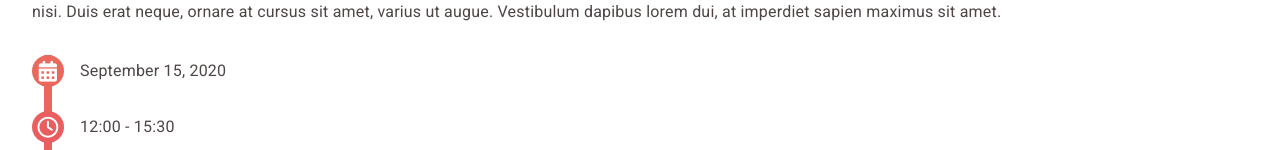
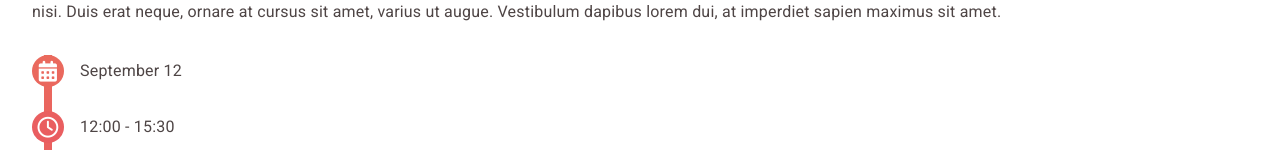
Before and after one commit to jensengbg-johanna-jansson/meetup-ind-assignment, a Vue app: page /#/event/1 in a window 1280 px wide. Shown: the part 377-527 px from the top of the page. Built offline with nearby package versions, Linux system fonts and the light colour scheme.

Commit message:
Update Event page

```diff
--- a/src/components/locationDetails.vue
+++ b/src/components/locationDetails.vue
@@ -31,21 +31,7 @@
 export default {
     name: 'locationDetails',
     props: {
-        //locationData: Object
-    },
-    data() {
-        return {
-            detailsData: {
-                startTime: '12:00',
-                endTime: '15:30',
-                date: 'September 15, 2020',
-                locationPlace: 'Botaniska Trädgården',
-                locationStreet: 'Carl Skottsbergs Gata 22A',
-                locationZip: '413 19',
-                locationCity: 'Gothenburg',
-                locationNotes: 'Vi samlas vid huvudentrén för att sedan röra oss mot japandalen'
-            }
-        }
+        detailsData: Object
     }
 }
 </script>
--- a/src/views/Event.vue
+++ b/src/views/Event.vue
@@ -16,7 +16,7 @@
             <h2 class="event-details-heading">Event Details</h2>
             <p>{{ eventData.description }}</p>
 
-            <locationDetails />
+            <locationDetails :detailsData="locationDetailsData" />
         </article>
     </section>
 </template>
@@ -47,6 +47,18 @@ export default {
         }
     },
     computed: {
+        locationDetailsData() {
+            return {
+                startTime: this.eventData.startTime,
+                endTime: this.eventData.endTime,
+                date: this.eventData.date,
+                locationPlace: this.eventData.locationPlace,
+                locationStreet: this.eventData.locationStreet,
+                locationZip: this.eventData.locationZip,
+                locationCity: this.eventData.locationCity,
+                locationNotes: this.eventData.locationNotes
+            }
+        }
         /*
         eventData() {
             return { eventId: this.$route.params.eventId };
```
